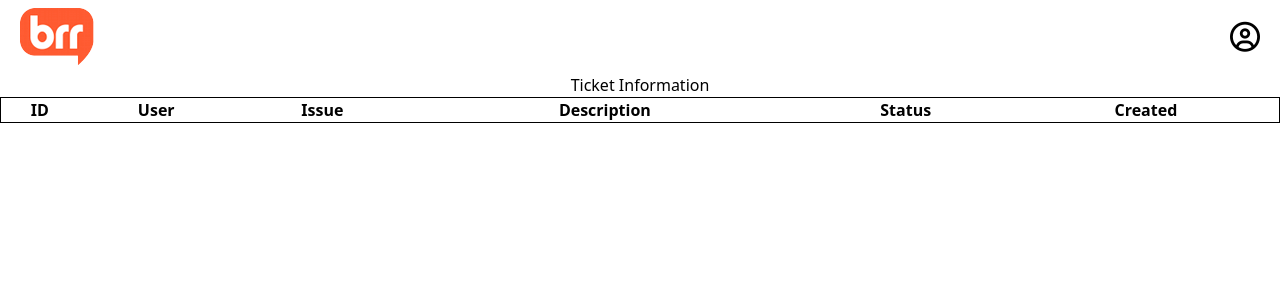
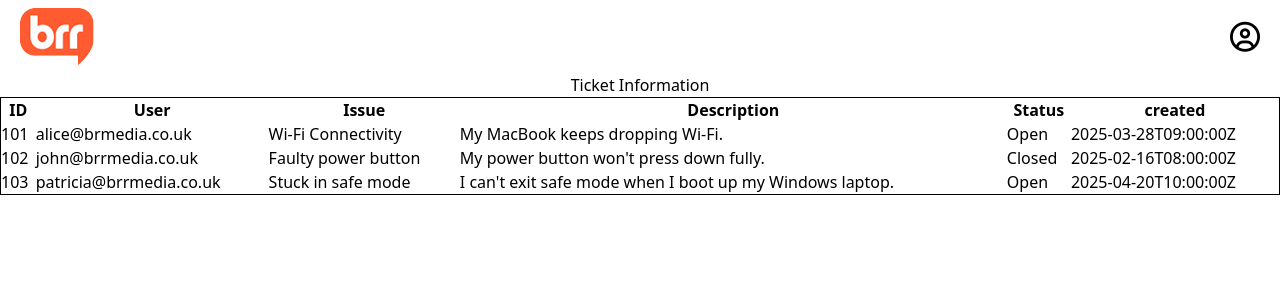
Before and after one commit to Justin-Quinn51/BRR-Media, a React (Vite) app: page / in a window 1280 px wide. Shown: the top 300 px of the page. Built offline with nearby package versions, Linux system fonts and the light colour scheme.

Commit message:
Fix table so that ticket information is populating

```diff
--- a/src/components/TicketTable.jsx
+++ b/src/components/TicketTable.jsx
@@ -7,11 +7,11 @@ export default function TicketTable() {
     const fetchTableData = async () => {
       const response = await fetch("../../tickets.json");
       const ticketData = await response.json();
+      console.log(ticketData);
       setTableData(ticketData);
     };
     fetchTableData();
-  }),
-    [];
+  }, []);
 
   return (
     <div>
@@ -25,12 +25,12 @@ export default function TicketTable() {
             <th scope="column">Issue</th>
             <th scope="column">Description</th>
             <th scope="column">Status</th>
-            <th scope="column">Created</th>
+            <th scope="column">created</th>
           </tr>
         </thead>
 
         <tbody>
-          {tableData.map((item) => {
+          {tableData.map((item) => (
             <tr key={item.id}>
               <td scope="row">{item.id}</td>
               <td scope="row">{item.user}</td>
@@ -38,8 +38,8 @@ export default function TicketTable() {
               <td>{item.description}</td>
               <td>{item.status}</td>
               <td>{item.created}</td>
-            </tr>;
-          })}
+            </tr>
+          ))}
         </tbody>
       </table>
     </div>
```
